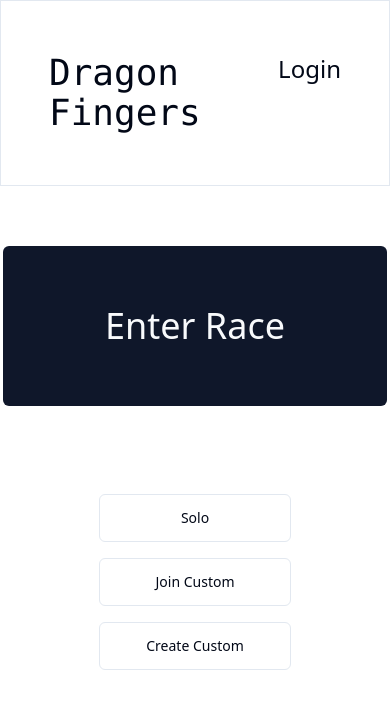
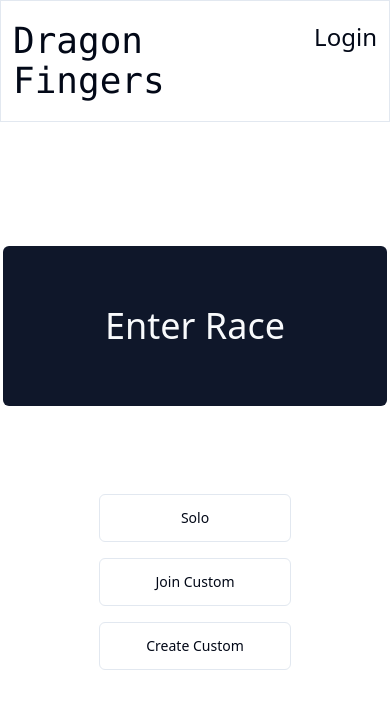
Before and after one commit to derekjtong/dragon-fingers-v2, a Next.js app: page / in a window 390 px wide. Shown: the top 708 px of the page. Built offline with nearby package versions, Linux system fonts and the light colour scheme; no server answers.

Commit message:
Responsive

```diff
--- a/app/components/Navbar.tsx
+++ b/app/components/Navbar.tsx
@@ -1,9 +1,17 @@
+"use client";
 import Link from "next/link";
+import { useScroll } from "../hooks/useScrollTop";
 import AuthButton from "./AuthButton";
 
 function NavBar() {
+  const { scrollDirection } = useScroll(10);
+
   return (
-    <div className="fixed z-50 flex w-screen justify-between border bg-white px-9 py-10 text-2xl lg:px-72">
+    <div
+      className={`fixed z-50 flex w-screen justify-between border bg-white py-2 text-2xl transition-transform duration-300 lg:px-32 lg:py-10 xl:px-72 ${
+        scrollDirection === "down" ? "-translate-y-full" : "translate-y-0"
+      }`}
+    >
       <Link href="/" className="p-3 font-mono text-4xl hover:bg-slate-300">
         Dragon Fingers
       </Link>
--- /dev/null
+++ b/app/hooks/useScrollTop.tsx
@@ -0,0 +1,24 @@
+import { useEffect, useState } from "react";
+
+// Returns an object with scrolled state and scroll direction
+export const useScroll = (threshold = 10) => {
+  const [lastScrollTop, setLastScrollTop] = useState(0);
+  const [scrollDirection, setScrollDirection] = useState("up");
+
+  useEffect(() => {
+    const handleScroll = () => {
+      const currentScrollY = window.scrollY;
+      if (currentScrollY > lastScrollTop && currentScrollY > threshold) {
+        setScrollDirection("down");
+      } else if (currentScrollY < lastScrollTop) {
+        setScrollDirection("up");
+      }
+      setLastScrollTop(currentScrollY);
+    };
+
+    window.addEventListener("scroll", handleScroll);
+    return () => window.removeEventListener("scroll", handleScroll);
+  }, [lastScrollTop, threshold]);
+
+  return { scrollDirection };
+};
```
